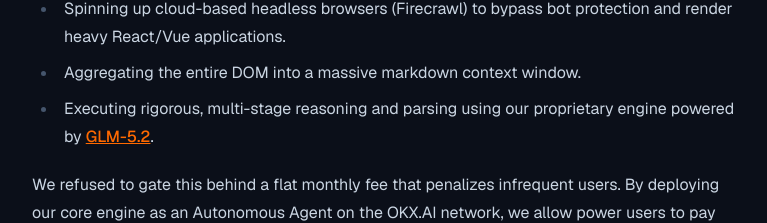
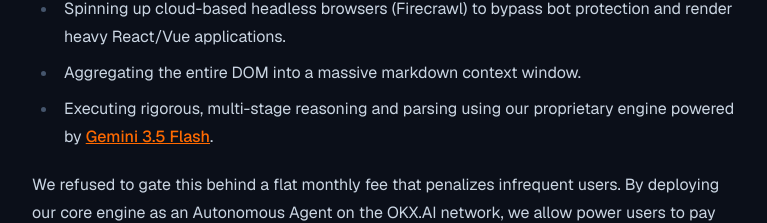
Before and after one commit to eugenennamdi/verdict, a Next.js app: page /docs/pricing in a window 1280 px wide. Shown: the part 960-1183 px from the top of the page, without its empty margins (416-1183 px from the left). Built offline with nearby package versions, Linux system fonts and the light colour scheme.

Commit message:
update docs

```diff
--- a/src/app/docs/architecture/page.tsx
+++ b/src/app/docs/architecture/page.tsx
@@ -33,7 +33,7 @@ export default function ArchitecturePage() {
         <section>
           <h2>2. Context Normalization</h2>
           <p className="text-slate-600 dark:text-slate-300 mb-4">
-            Before the deep audit begins, Verdict runs a preliminary normalization pass using <a href="https://huggingface.co/zai-org/GLM-5.2" target="_blank" rel="noopener noreferrer">GLM-5.2</a> to establish the ground truth. This phase strips away marketing jargon, parsing the raw HTML structure to identify the true core value proposition (what the product actually does versus what the founder claims it does).
+            Before the deep audit begins, Verdict runs a preliminary normalization pass using <a href="https://deepmind.google/models/gemini/flash/" target="_blank" rel="noopener noreferrer">Gemini 3.5 Flash</a> to establish the ground truth. This phase strips away marketing jargon, parsing the raw HTML structure to identify the true core value proposition (what the product actually does versus what the founder claims it does).
           </p>
           <ol>
             <li><strong>Validation:</strong> We verify the URL actually belongs to a SaaS, B2B, or B2C startup. If you submit a personal blog, a GitHub repo, or an agency, the engine rejects it.</li>
--- a/src/app/docs/pricing/page.tsx
+++ b/src/app/docs/pricing/page.tsx
@@ -84,7 +84,7 @@ export default function PricingPage() {
       <ul>
         <li>Spinning up cloud-based headless browsers (Firecrawl) to bypass bot protection and render heavy React/Vue applications.</li>
         <li>Aggregating the entire DOM into a massive markdown context window.</li>
-        <li>Executing rigorous, multi-stage reasoning and parsing using our proprietary engine powered by <strong><a href="https://huggingface.co/zai-org/GLM-5.2" target="_blank" rel="noopener noreferrer" className="text-orange-500 hover:underline">GLM-5.2</a></strong>.</li>
+        <li>Executing rigorous, multi-stage reasoning and parsing using our proprietary engine powered by <strong><a href="https://deepmind.google/models/gemini/flash/" target="_blank" rel="noopener noreferrer" className="text-orange-500 hover:underline">Gemini 3.5 Flash</a></strong>.</li>
       </ul>
       <p>
         We refused to gate this behind a flat monthly fee that penalizes infrequent users. By deploying our core engine as an Autonomous Agent on the OKX.AI network, we allow power users to pay exactly for what they compute, while keeping a free playground available for early-stage founders.
```
